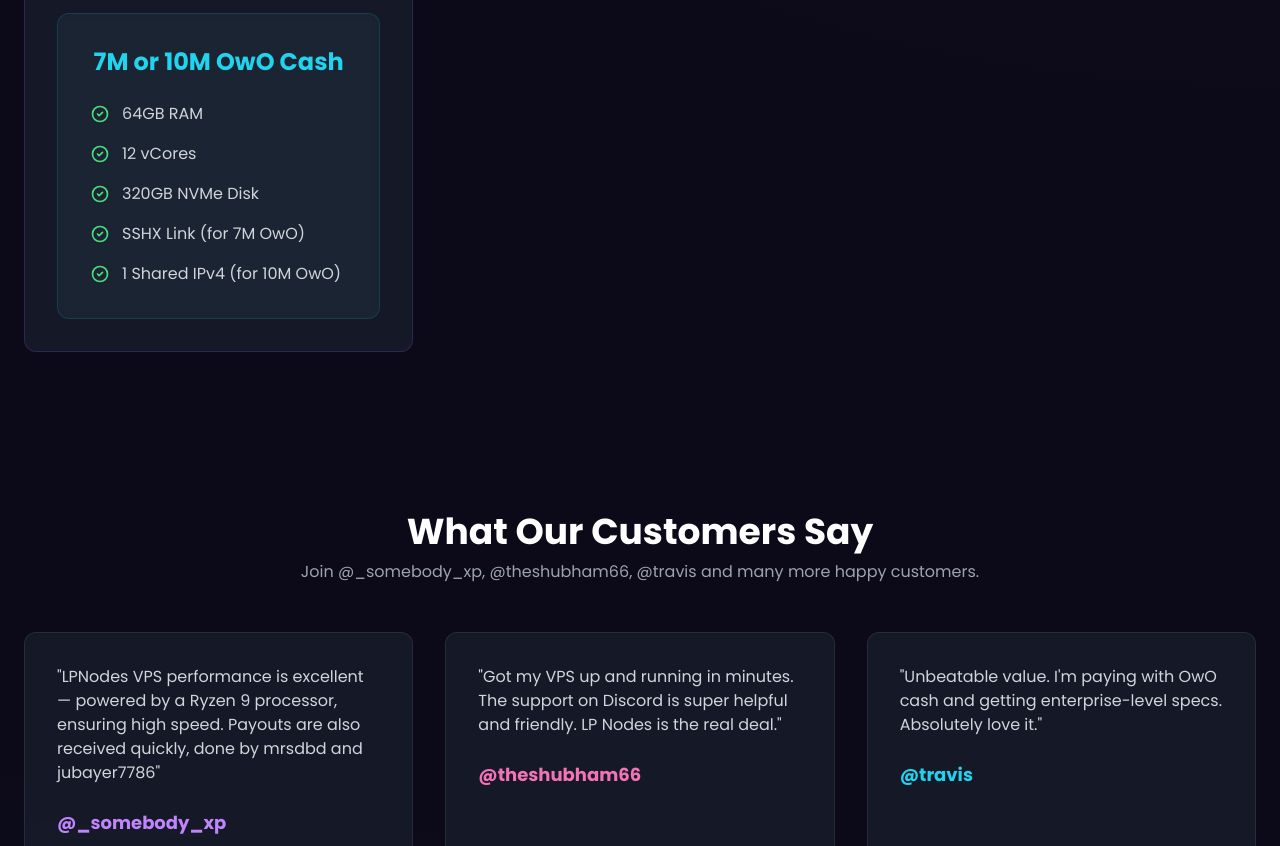
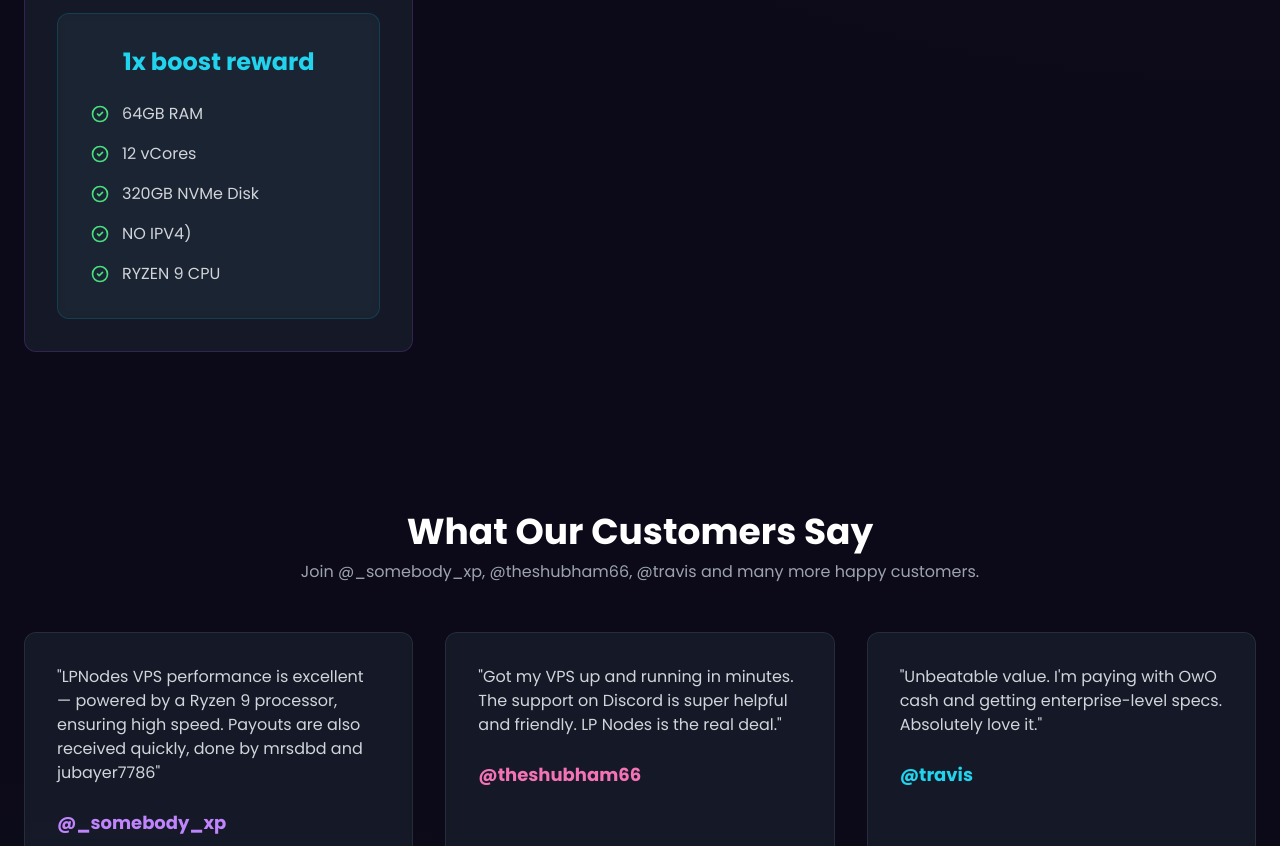
Before and after one commit to mrsdbd1/Webbb, a plain HTML site: page index.html in a window 1280 px wide. Shown: the part 1598-2444 px from the top of the page. Drawn offline with nearby package versions, Linux system fonts and the light colour scheme.

Commit message:
Update index.html

```diff
--- a/index.html
+++ b/index.html
@@ -96,14 +96,14 @@
                 <!-- OwO Plans -->
                 <div class="bg-gray-800/50 backdrop-blur-sm p-8 rounded-xl border border-cyan-500/20 card-glow">
                     <div class="mb-6 text-center">
-                        <h3 class="text-2xl font-bold text-cyan-400">7M or 10M OwO Cash</h3>
+                        <h3 class="text-2xl font-bold text-cyan-400">1x boost reward</h3>
                     </div>
                     <ul class="space-y-4 text-gray-300">
                         <li class="flex items-center"><svg class="w-5 h-5 mr-3 text-green-400" fill="none" stroke="currentColor" viewBox="0 0 24 24" xmlns="http://www.w3.org/2000/svg"><path stroke-linecap="round" stroke-linejoin="round" stroke-width="2" d="M9 12l2 2 4-4m6 2a9 9 0 11-18 0 9 9 0 0118 0z"></path></svg>64GB RAM</li>
                         <li class="flex items-center"><svg class="w-5 h-5 mr-3 text-green-400" fill="none" stroke="currentColor" viewBox="0 0 24 24" xmlns="http://www.w3.org/2000/svg"><path stroke-linecap="round" stroke-linejoin="round" stroke-width="2" d="M9 12l2 2 4-4m6 2a9 9 0 11-18 0 9 9 0 0118 0z"></path></svg>12 vCores</li>
                         <li class="flex items-center"><svg class="w-5 h-5 mr-3 text-green-400" fill="none" stroke="currentColor" viewBox="0 0 24 24" xmlns="http://www.w3.org/2000/svg"><path stroke-linecap="round" stroke-linejoin="round" stroke-width="2" d="M9 12l2 2 4-4m6 2a9 9 0 11-18 0 9 9 0 0118 0z"></path></svg>320GB NVMe Disk</li>
-                        <li class="flex items-center"><svg class="w-5 h-5 mr-3 text-green-400" fill="none" stroke="currentColor" viewBox="0 0 24 24" xmlns="http://www.w3.org/2000/svg"><path stroke-linecap="round" stroke-linejoin="round" stroke-width="2" d="M9 12l2 2 4-4m6 2a9 9 0 11-18 0 9 9 0 0118 0z"></path></svg>SSHX Link (for 7M OwO)</li>
-                        <li class="flex items-center"><svg class="w-5 h-5 mr-3 text-green-400" fill="none" stroke="currentColor" viewBox="0 0 24 24" xmlns="http://www.w3.org/2000/svg"><path stroke-linecap="round" stroke-linejoin="round" stroke-width="2" d="M9 12l2 2 4-4m6 2a9 9 0 11-18 0 9 9 0 0118 0z"></path></svg>1 Shared IPv4 (for 10M OwO)</li>
+                        <li class="flex items-center"><svg class="w-5 h-5 mr-3 text-green-400" fill="none" stroke="currentColor" viewBox="0 0 24 24" xmlns="http://www.w3.org/2000/svg"><path stroke-linecap="round" stroke-linejoin="round" stroke-width="2" d="M9 12l2 2 4-4m6 2a9 9 0 11-18 0 9 9 0 0118 0z"></path></svg>NO IPV4)</li>
+                        <li class="flex items-center"><svg class="w-5 h-5 mr-3 text-green-400" fill="none" stroke="currentColor" viewBox="0 0 24 24" xmlns="http://www.w3.org/2000/svg"><path stroke-linecap="round" stroke-linejoin="round" stroke-width="2" d="M9 12l2 2 4-4m6 2a9 9 0 11-18 0 9 9 0 0118 0z"></path></svg>RYZEN 9 CPU</li>
                     </ul>
                 </div>
             </div>
```
